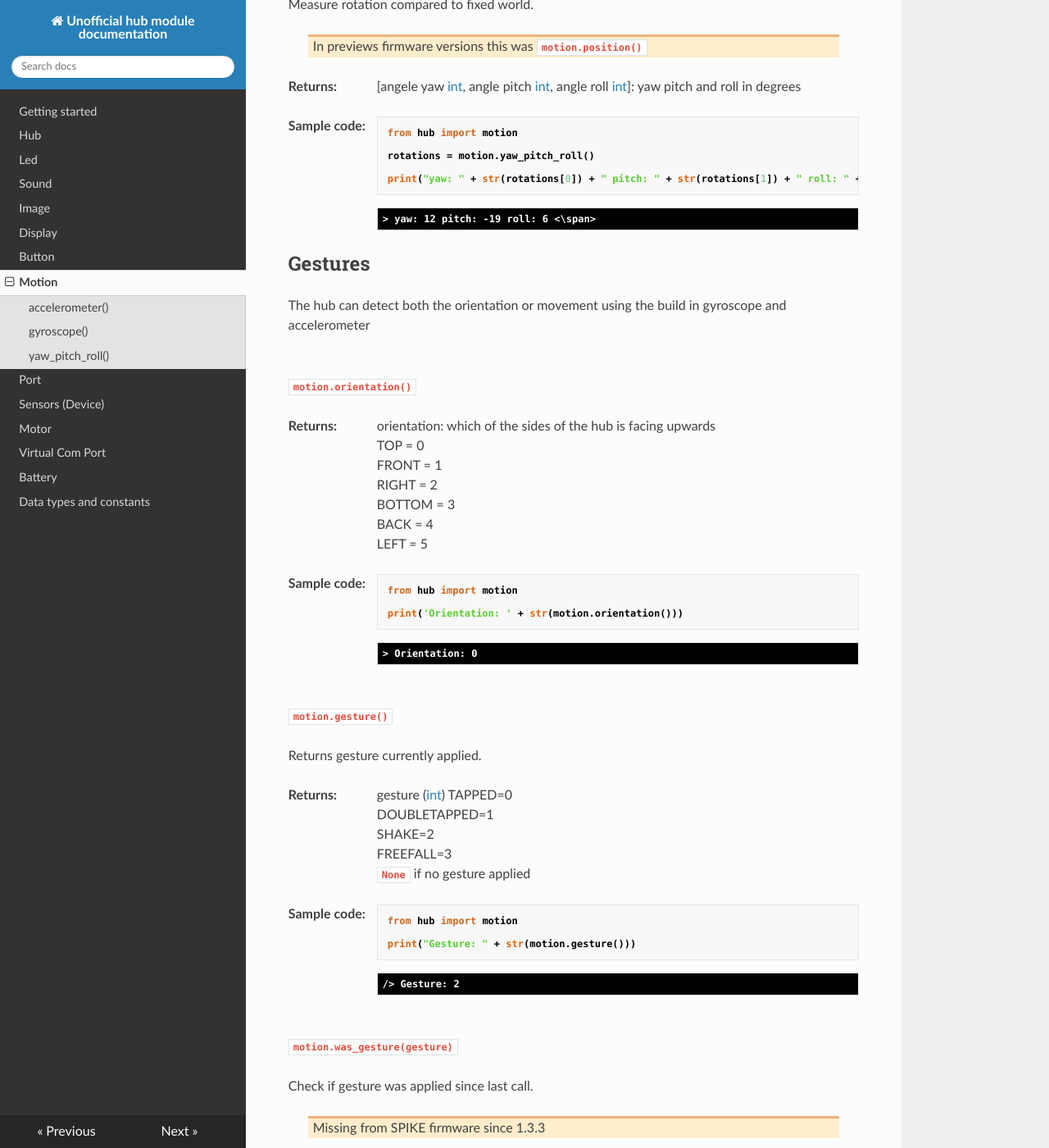
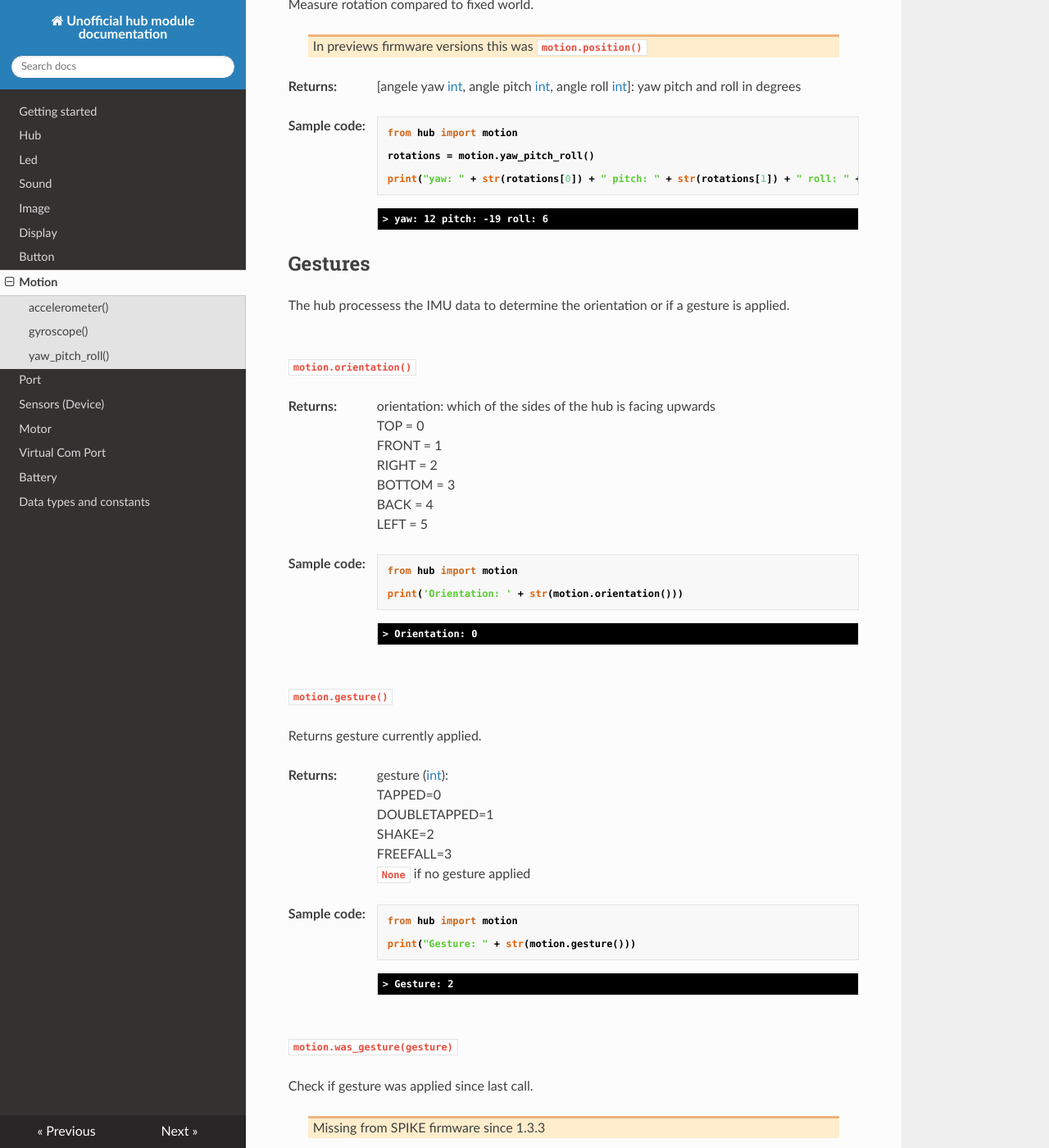
Before and after one commit to NStrijbosch/hub-module-notes, an MkDocs documentation site: the page built from docs/motion.md, in a window 1280 px wide and 1400 px high, scrolled down 1097 px. Shown: the whole window at 82% size. Built offline with MkDocs 1.6.1, drawn with Linux system fonts in a browser that asks for light colours; nearby versions of some CDN libraries.

Commit message:
Update motion.md

````diff
--- a/docs/motion.md
+++ b/docs/motion.md
@@ -77,11 +77,11 @@ print("yaw: " + str(rotations[0]) + " pitch: " + str(rotations[1]) + " roll: " +
 
 <span class='shell_output'>
 \> yaw: 12 pitch: -19 roll: 6
-<\span>
+</span>
 
 # Gestures
 
-The hub can detect both the orientation or movement using the build in gyroscope and accelerometer
+The hub processess the IMU data to determine the orientation or if a gesture is applied.
 
 ## orientation()
 
@@ -117,7 +117,7 @@ Returns gesture currently applied.
 
 __Returns:__
 
-* gesture ([int](data_types.md#int))
+* gesture ([int](data_types.md#int)):
     TAPPED=0
     DOUBLETAPPED=1
     SHAKE=2
@@ -133,7 +133,7 @@ print("Gesture: " + str(motion.gesture()))
 ```
 
 <span class='shell_output'>
-/> Gesture: 2
+\> Gesture: 2
 </span>
 
 ## (was_gesture())
````
